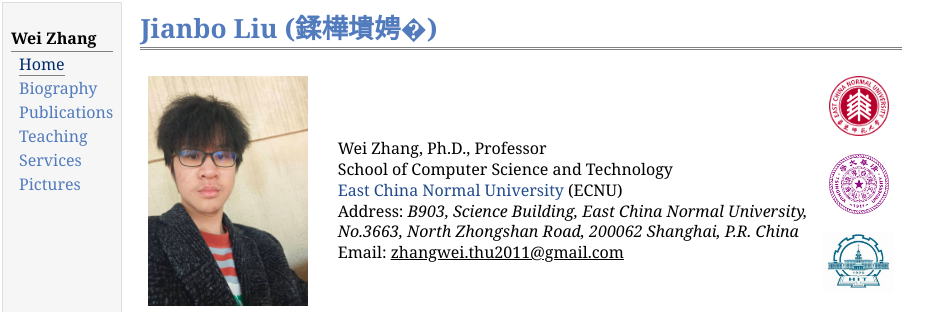
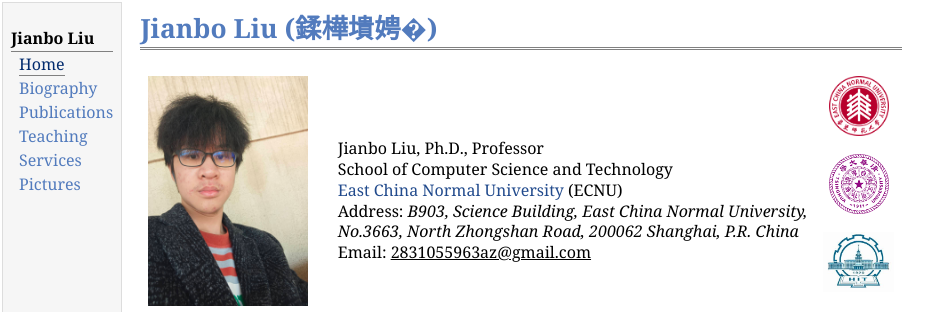
Before and after one commit to ljbstu/ljbstu.github.io, a plain HTML site: page index.html in a window 1280 px wide. Shown: the top 312 px of the page, without its empty margins (0-950 px from the left). Drawn offline with Linux system fonts and the light colour scheme.

Commit message:
Update index.html

```diff
--- a/index.html
+++ b/index.html
@@ -11,7 +11,7 @@
 <table summary="Table for page layout." id="tlayout">
 <tr valign="top">
 <td id="layout-menu">
-<div class="menu-category">Wei Zhang</div>
+<div class="menu-category">Jianbo Liu</div>
 <div class="menu-item"><a href="index.html" class="current">Home</a></div>
 <div class="menu-item"><a href="biography.html">Biography</a></div>
 <div class="menu-item"><a href="publications.html">Publications</a></div>
@@ -26,19 +26,19 @@
 <table class="imgtable"><tr>
 <td>
 <a href="IMG_1641.jpg"><img src="IMG_1641.jpg" alt="picture" width="160px" height="230px" onclick="return false"/></a>
-<br /><div class="text" style=" text-align:center;">[<a href="cv/Wei_Zhang_EN.pdf"><font face="Times New Roman"
+<br /><div class="text" style=" text-align:center;">[<a href="cv/Jianbo_Liu.pdf"><font face="Times New Roman"
              size="4">CV</font></a>] &nbsp;
             [<a href="https://faculty.ecnu.edu.cn/_s16/zw2_6443/main.psp" target="_blank"><font face="微软雅黑" size="4">中文简介</font></a>]
   </div>
 </td>
 <td align="left"><p>
-Wei Zhang, Ph.D., Professor<br />
+Jianbo Liu, Ph.D., Professor<br />
 <!--<a href="http://aida.ecnu.edu.cn">Advanced Insititute of Data Analytics</a> (AIDA)<br />-->
 <!--Department of Data Science and Engineering (DDSE)<br />-->
 School of Computer Science and Technology<br />
 <a href="http://www.ecnu.edu.cn">East China Normal University</a> (ECNU)<br />
 Address: <i>B903, Science Building, East China Normal University,</i> <br /><i>No.3663, North Zhongshan Road, 200062 Shanghai, P.R. China</i><br />
-Email: <u>zhangwei.thu2011@gmail.com</u>
+Email: <u>2831055963az@gmail.com</u>
 </p>
 </td>
 <td valign="top" scope="col">
```
